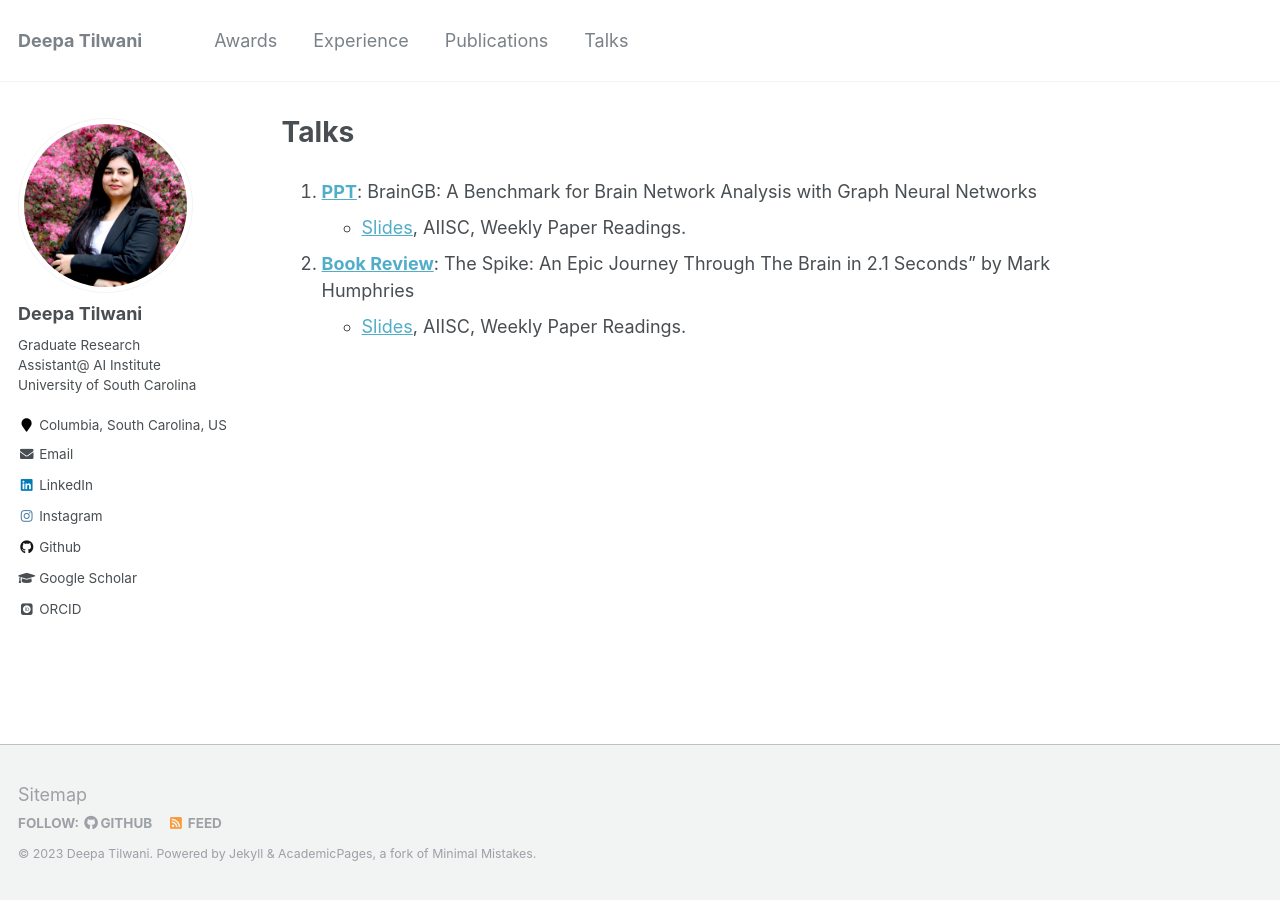
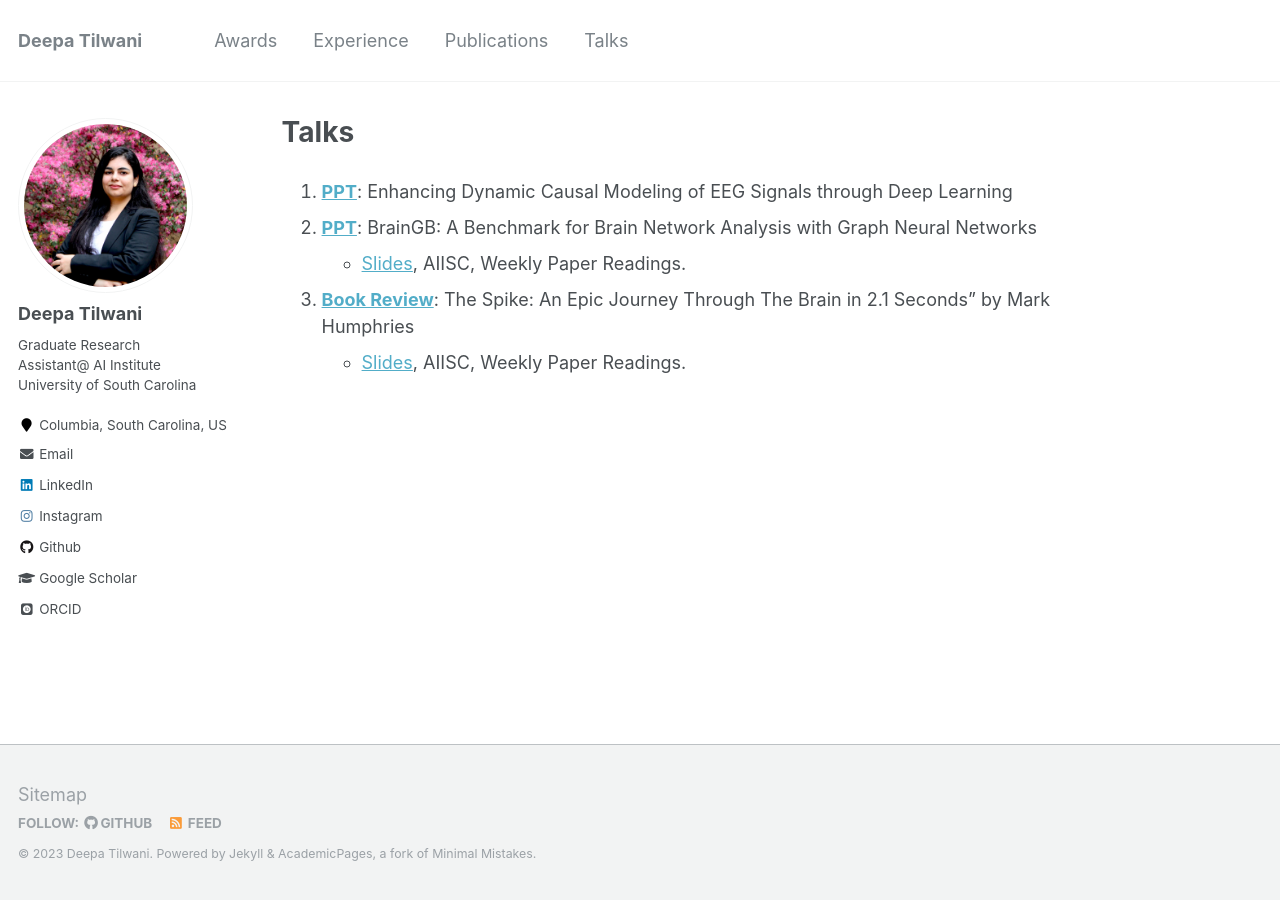
Before and after one commit to Deepa-Tilwani/deepa-tilwani.github.io, a Jekyll site: the page built from _pages/talks.md, in a window 1280 px wide. Built offline with Jekyll 4.4.1, drawn with Linux system fonts in a browser that asks for light colours; some web fonts are replaced.

Commit message:
Update talks.md

```diff
--- a/_pages/talks.md
+++ b/_pages/talks.md
@@ -5,8 +5,9 @@ author_profile: true
 ---
 
 
-1. [**PPT**](https://www.youtube.com/watch?v=7jUZjXdduoY): BrainGB: A Benchmark for Brain Network Analysis with Graph Neural Networks
+1. [**PPT**]([https://www.youtube.com/watch?v=7jUZjXdduoY](https://docs.google.com/presentation/d/17DZp5dY14ZFc5I_zMmj8qjnZJm1TofMR/edit?usp=sharing&ouid=100738087878736325085&rtpof=true&sd=true)): Enhancing Dynamic Causal Modeling of EEG Signals through Deep Learning
+2. [**PPT**](https://www.youtube.com/watch?v=7jUZjXdduoY): BrainGB: A Benchmark for Brain Network Analysis with Graph Neural Networks
     * [Slides](https://github.com/Deepa-Tilwani/MyTalks/tree/main/BRAINGB), AIISC, Weekly Paper Readings.
 
-2. [**Book Review**](https://www.youtube.com/watch?v=QCuwQqCEE58&ab_channel=DeepaTilwani): The Spike: An Epic Journey Through The Brain in 2.1 Seconds” by Mark Humphries
+3. [**Book Review**](https://www.youtube.com/watch?v=QCuwQqCEE58&ab_channel=DeepaTilwani): The Spike: An Epic Journey Through The Brain in 2.1 Seconds” by Mark Humphries
     * [Slides](https://github.com/Deepa-Tilwani/MyTalks/blob/main/TheSpike/TheSpike_MondayPPT_30May2022.pdf), AIISC, Weekly Paper Readings.
```
